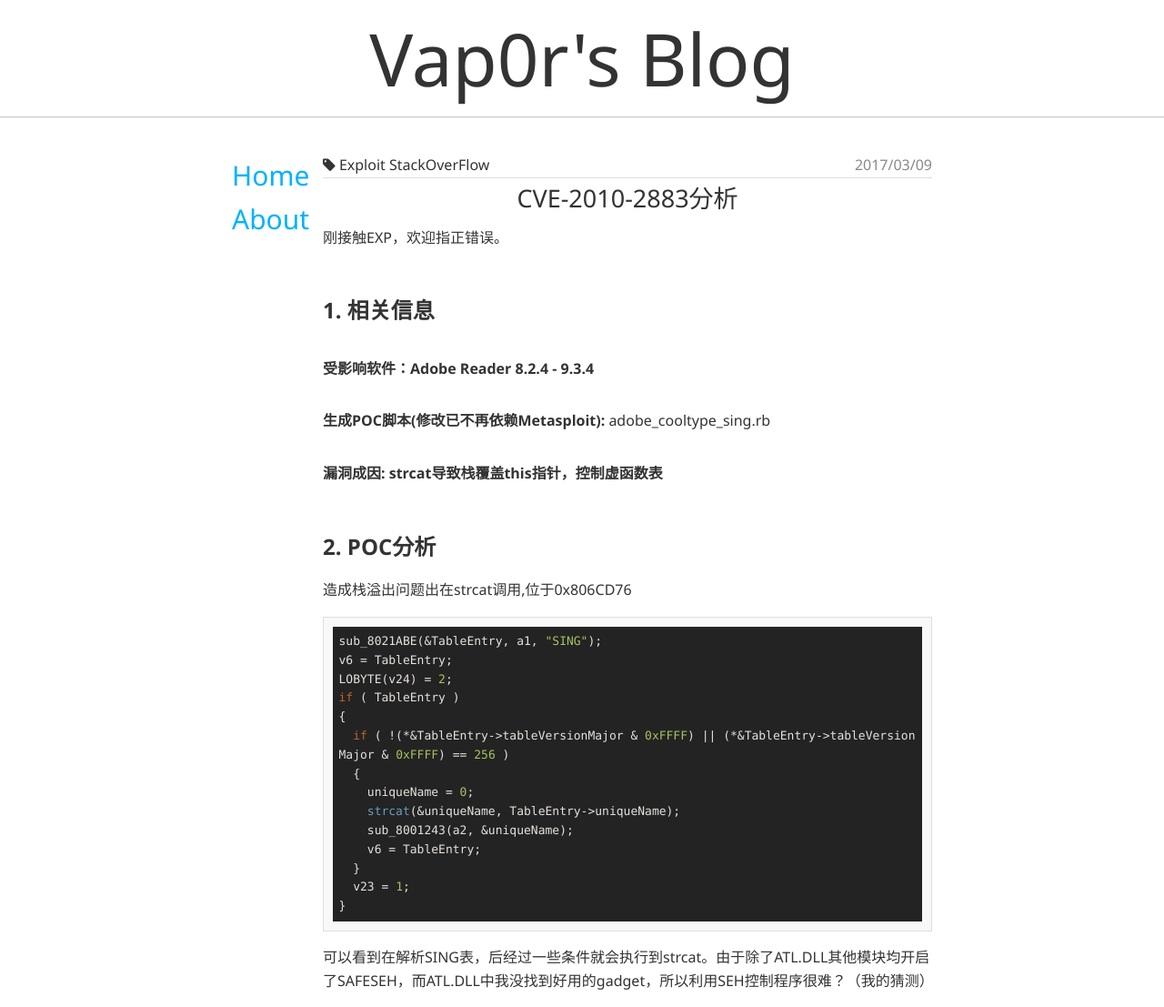
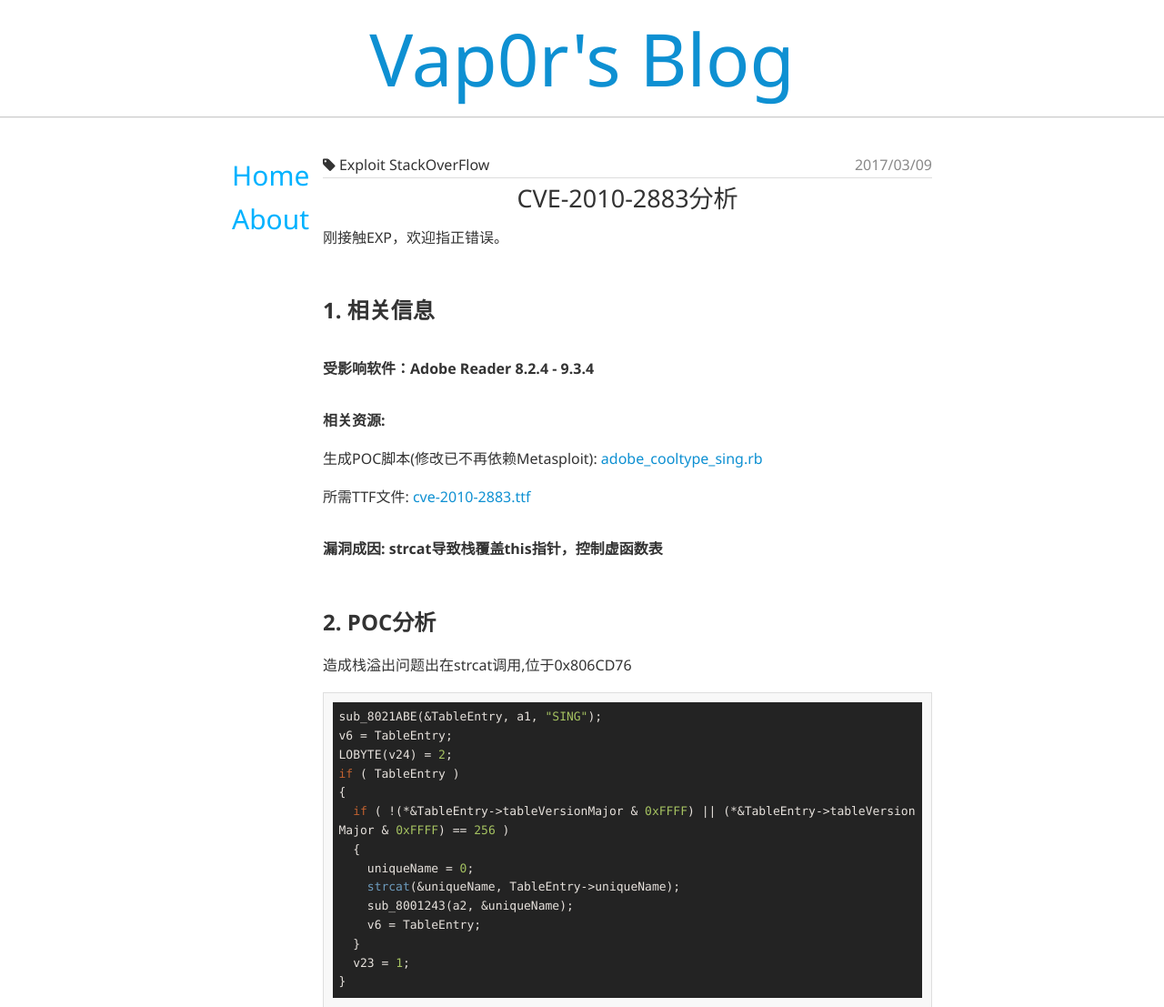
Before and after one commit to qq53/qq53.github.io, a Flask app: page /1489029366.html in a window 1280 px wide. Shown: the top 1107 px of the page at 91% size. Run offline with Flask 2, Linux system fonts and the light colour scheme; some libraries are stand-ins or nearby versions.

Commit message:
modify article

```diff
--- a/1489029366.html
+++ b/1489029366.html
@@ -67,7 +67,9 @@
 				<p>刚接触EXP，欢迎指正错误。</p>
 <h1>1. 相关信息</h1>
 <h3>受影响软件：Adobe Reader 8.2.4 - 9.3.4</h3>
-<h3>生成POC脚本(修改已不再依赖Metasploit):  <a href="data/cve-2010-2883/adobe_cooltype_sing.rb">adobe_cooltype_sing.rb</a></h3>
+<h3>相关资源:</h3>
+<p>生成POC脚本(修改已不再依赖Metasploit):  <a href="data/cve-2010-2883/adobe_cooltype_sing.rb">adobe_cooltype_sing.rb</a></p>
+<p>所需TTF文件:  <a href="data/cve-2010-2883/cve-2010-2883.ttf">cve-2010-2883.ttf</a></p>
 <h3>漏洞成因: strcat导致栈覆盖this指针，控制虚函数表</h3>
 <h1>2. POC分析</h1>
 <p>造成栈溢出问题出在strcat调用,位于0x806CD76</p>
--- a/static/css/header.css
+++ b/static/css/header.css
@@ -6,12 +6,6 @@
 	font-weight: lighter;
 }
 
-a{
-	cursor: pointer;
-	font-weight: lighter;
-	color: #333;
-}
-
 body{
 	min-width: 500px;
 	min-height: 800px;
--- a/static/css/sidebar.css
+++ b/static/css/sidebar.css
@@ -6,4 +6,5 @@
 	display: block;
 	font-size:30px;
 	color: #00B2FF;
+	font-weight: lighter;
 }
```
Also changed, not shown: arts/1489029366.json (+1 -1 lines).
